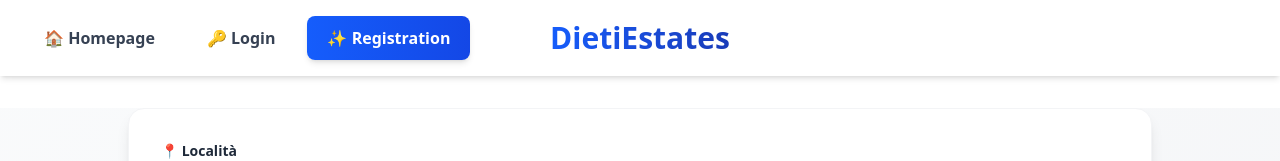
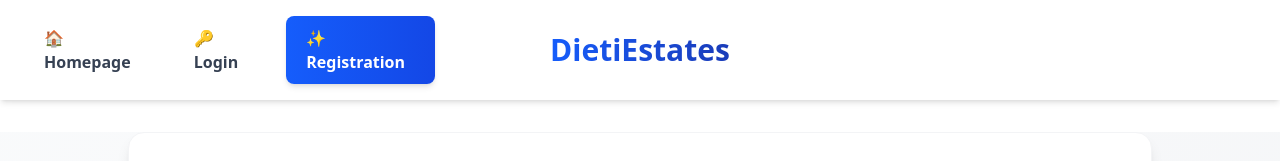
Before and after one commit to AntonioLegnante/DietiEstates2025, a React (Vite) app in the folder frontend/: page / in a window 1280 px wide. Shown: the top 161 px of the page. Built offline with nearby package versions, Linux system fonts and the light colour scheme; no server answers.

Commit message:
Sistemazione layout responsive

```diff
--- a/frontend/src/App.jsx
+++ b/frontend/src/App.jsx
@@ -4,29 +4,31 @@ import { Login } from "./components/Login.jsx"
 import { Registration } from "./components/Registration.jsx"
 import { EstatesMask } from './components/EstatesMask.jsx'
 import { ModalDetail } from './components/ModalDetail.jsx'
-import { AuthProvider, useAuth } from './components/AuthContext.jsx';
-import { Chat } from './components/Chat.jsx';
-import { Chats } from './components/Chats.jsx';
+import { AuthProvider, useAuth } from './components/AuthContext.jsx'
+import { Chat } from './components/Chat.jsx'
+import { Chats } from './components/Chats.jsx'
+import { AdministratorPage } from './components/AdministratorPage.jsx'
 import './index.css'
-import { AdministratorPage } from './components/AdministratorPage.jsx'
 
-// Navbar moderna
+// ======================
+// NAVIGATION BAR
+// ======================
 function Navigation() {
-  const { isAuthenticated, username, ruolo } = useAuth();
-  console.log(`in App: ${username}`);
-  console.log(`in App: ${ruolo}`);
+  const { isAuthenticated, username, ruolo } = useAuth()
 
   const handleLogout = () => {
-    localStorage.removeItem("token");
-    window.location.reload();
-  };
+    localStorage.removeItem("token")
+    window.location.reload()
+  }
 
   return (
       <header className="bg-white shadow-md sticky top-0 z-50">
         <div className="max-w-7xl mx-auto px-6 py-4">
-          <div className="flex items-center justify-between">
-            {/* Navigation buttons - sinistra */}
-            <nav className="flex gap-3 items-center">
+          {/* GRID A 3 COLONNE */}
+          <div className="grid grid-cols-3 items-center">
+
+            {/* SINISTRA - NAV */}
+            <nav className="flex gap-3 items-center justify-start">
               <Link
                   to="/"
                   className="px-5 py-2.5 rounded-lg font-semibold text-gray-700 hover:bg-blue-50 hover:text-blue-600 transition-all duration-200 hover:shadow-md"
@@ -34,7 +36,7 @@ function Navigation() {
                 🏠 Homepage
               </Link>
 
-              {!isAuthenticated ? (
+              {!isAuthenticated && (
                   <>
                     <Link
                         to="/login"
@@ -42,6 +44,7 @@ function Navigation() {
                     >
                       🔑 Login
                     </Link>
+
                     <Link
                         to="/registration"
                         className="px-5 py-2.5 rounded-lg font-semibold text-white bg-gradient-to-r from-blue-600 to-blue-700 hover:from-blue-700 hover:to-blue-800 transition-all duration-200 shadow-md hover:shadow-lg"
@@ -49,9 +52,12 @@ function Navigation() {
                       ✨ Registration
                     </Link>
                   </>
-              ) : (
+              )}
+
+              {isAuthenticated && (
                   <>
-                    {isAuthenticated && (
+                    {/* SOLO AGENTE IMMOBILIARE */}
+                    {ruolo === "agente immobiliare" && (
                         <Link
                             to="/insert"
                             className="px-5 py-2.5 rounded-lg font-semibold text-gray-700 hover:bg-green-50 hover:text-green-600 transition-all duration-200 hover:shadow-md"
@@ -60,14 +66,12 @@ function Navigation() {
                         </Link>
                     )}
 
-                    {isAuthenticated && (
                     <Link
                         to="/Chats"
                         className="px-5 py-2.5 rounded-lg font-semibold text-gray-700 hover:bg-purple-50 hover:text-purple-600 transition-all duration-200 hover:shadow-md"
                     >
                       💬 Chat
                     </Link>
-                    )}
 
                     {(ruolo === "Amministratore" || ruolo === "nuovoAmministratore") && (
                         <Link
@@ -81,20 +85,21 @@ function Navigation() {
               )}
             </nav>
 
-            {/* Logo/Titolo al centro */}
-            <div className="absolute left-1/2 transform -translate-x-1/2">
+            {/* CENTRO - LOGO */}
+            <div className="flex justify-center">
               <h1 className="text-3xl font-bold bg-gradient-to-r from-blue-600 to-blue-800 bg-clip-text text-transparent">
                 DietiEstates
               </h1>
             </div>
 
-            {/* User info e logout - destra */}
-            <div className="flex items-center gap-3">
+            {/* DESTRA - USER */}
+            <div className="flex items-center gap-3 justify-end">
               {isAuthenticated && (
                   <>
                 <span className="text-gray-700 font-medium">
                   👋 {username}
                 </span>
+
                     <button
                         onClick={handleLogout}
                         className="px-5 py-2.5 rounded-lg font-semibold text-white bg-gradient-to-r from-red-500 to-red-600 hover:from-red-600 hover:to-red-700 transition-all duration-200 shadow-md hover:shadow-lg"
@@ -104,30 +109,36 @@ function Navigation() {
                   </>
               )}
             </div>
+
           </div>
         </div>
       </header>
-  );
+  )
 }
 
+// ======================
+// APP ROUTES
+// ======================
 function App() {
   return (
       <AuthProvider>
         <BrowserRouter>
           <Navigation />
+
           <Routes>
-            <Route path="/" element={<HomePage />}/>
-            <Route path="/Chat" element={<Chat />}/>
-            <Route path="/paginaAmministratore" element={<AdministratorPage/>} />
+            <Route path="/" element={<HomePage />} />
+            <Route path="/login" element={<Login />} />
+            <Route path="/registration" element={<Registration />} />
+            <Route path="/insert" element={<EstatesMask />} />
             <Route path="/immobile/:id" element={<ModalDetail />} />
-            <Route path="/login" element={<Login />}/>
-            <Route path="/registration" element={<Registration />}/>
-            <Route path="/insert" element={<EstatesMask />}/>
+            <Route path="/Chat" element={<Chat />} />
             <Route path="/Chats" element={<Chats />} />
+            <Route path="/paginaAmministratore" element={<AdministratorPage />} />
           </Routes>
+
         </BrowserRouter>
       </AuthProvider>
   )
 }
 
-export default App;
+export default App
```
Lines whose indentation alone changed are shown as unchanged.
